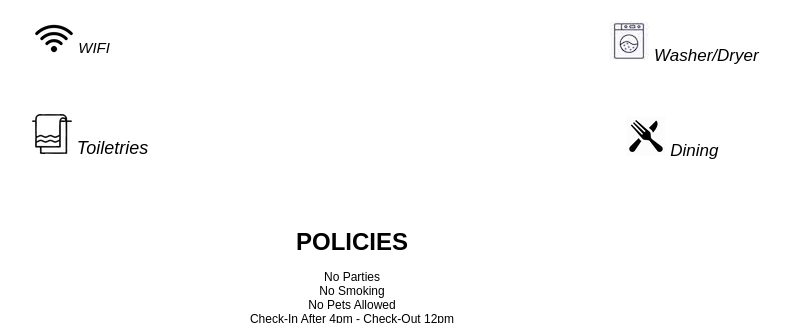
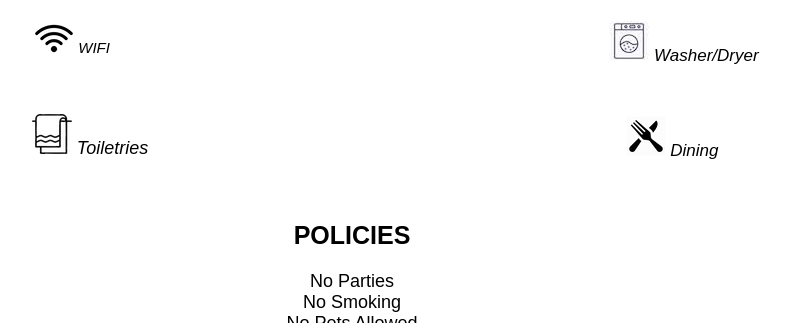
Before and after one commit to hjohnson1188/BedAndBreakfast, a PHP site: the page made by room+rates.html in a window 1280 px wide. Shown: the part 1576-1899 px from the top of the page, without its empty margins (288-1076 px from the left). Run offline with PHP 8.4, Linux system fonts and the light colour scheme; some web fonts are replaced.

Commit message:
font size
Changed the font size under the policies for room and rate.

```diff
--- a/css/stylesheet.css
+++ b/css/stylesheet.css
@@ -138,9 +138,13 @@ li a:hover {
 
 }
 
+#Ph3{
+     font-size: 25px;
+
+}
 #polices{
     text-align: center;
-    font-size: 12px;
+    font-size: 18px;
 }
 
 }
--- a/room+rates.html
+++ b/room+rates.html
@@ -157,7 +157,7 @@
       </div>
 
     <div id="polices">
-        <br><br><h1 id="Ph3">POLICIES</h1><br>
+        <br><h1 id="Ph3">POLICIES</h1><br>
         No Parties<br>
         No Smoking<br>
         No Pets Allowed<br>
```
